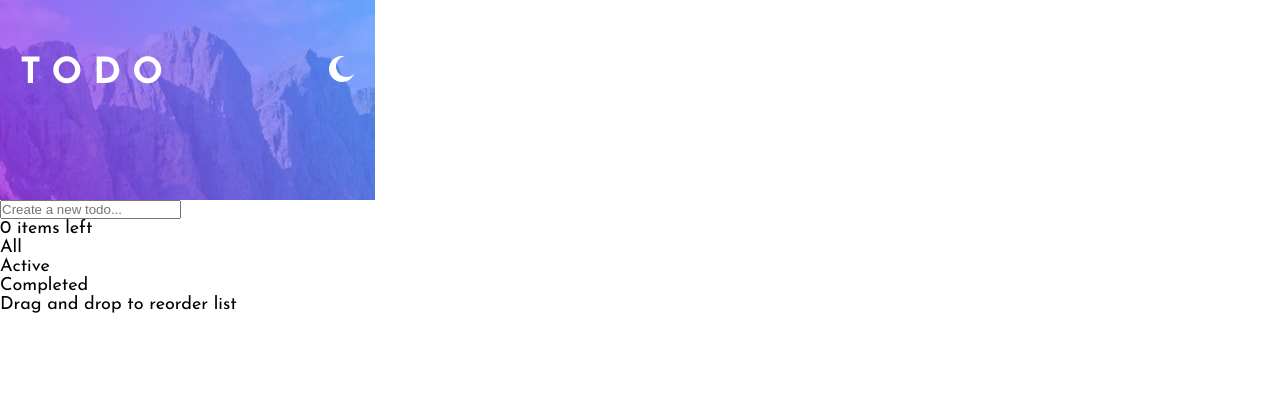
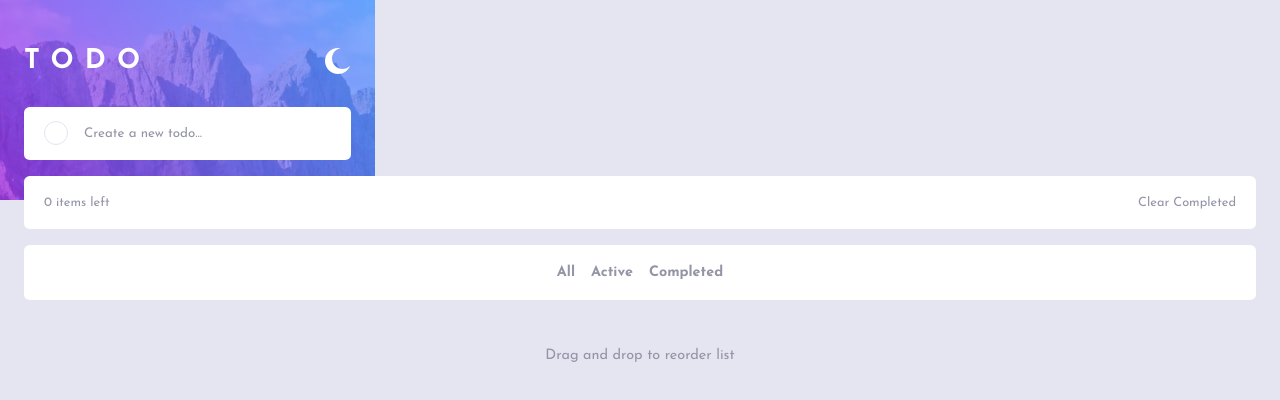
Before and after one commit to kmongy/frontendmentorio, a Vue app in the folder todo-app/vue-todo-app/: page / in a window 1280 px wide. Shown: the top 400 px of the page. Built offline with nearby package versions, Linux system fonts and the light colour scheme.

Commit message:
Updated with styling.

```diff
--- a/todo-app/vue-todo-app/src/assets/scss/_variables.scss
+++ b/todo-app/vue-todo-app/src/assets/scss/_variables.scss
@@ -4,15 +4,15 @@ $backGroundGradient: linear-gradient hsl(192, 100%, 67%) to hsl(280, 87%, 65%);
 /* LIGHT THEME */
 $lightGrey: hsl(0, 0%, 98%);
 $lightGreyishBlue: hsl(236, 33%, 92%);
-$grayishBlue: hsl(233, 11%, 84%);
-$darkGrayishBlue: hsl(236, 9%, 61%);
+$greyishBlue: hsl(233, 11%, 84%);
+$darkGreyishBlue: hsl(236, 9%, 61%);
 $grey: hsl(235, 19%, 35%);
 
 /* DARK THEME */
 $darkBlue: hsl(235, 21%, 11%);
 $desaturatedBlue: hsl(235, 24%, 19%);
-$darkThemeLightGray: hsl(234, 39%, 85%);
-$darkThemeGray: hsl(234, 11%, 52%);
+$darkThemeLightGrey: hsl(234, 39%, 85%);
+$darkThemeGrey: hsl(234, 11%, 52%);
 $darkThemeDarkBlue: hsl(233, 14%, 35%);
-$darkThemeDarkGray: hsl(237, 14%, 26%);
+$darkThemeDarkGrey: hsl(237, 14%, 26%);
 $darkThemeHover: hsl(236, 33%, 92%);
--- a/todo-app/vue-todo-app/src/assets/scss/main.scss
+++ b/todo-app/vue-todo-app/src/assets/scss/main.scss
@@ -12,21 +12,116 @@ html {
   padding: 0;
 }
 body {
+  background: $lightGreyishBlue;
   font-family: 'Josefin Sans', sans-serif;
   font-size: 18px;
 }
-.todo-header {
+ul,
+li {
+  list-style: none;
+  margin: 0;
+  padding: 0;
+}
+svg {
+  cursor: pointer;
+}
+.header-wrapper {
   background: url('~@/assets/images/bg-mobile-light.jpg') no-repeat;
   background-image: cover;
   min-height: 200px;
   width: 375px;
+  padding: 0 1.5rem;
+}
+.todo-header {
   display: flex;
   justify-content: space-between;
-
-  padding: 3.5rem 1.25rem;
+  padding: 3rem 0 1.75rem 0;
 
   h1 {
+    font-size: 1.7rem;
     letter-spacing: 0.7rem;
     color: white;
   }
 }
+.completion-circle {
+  border: 1px solid $lightGreyishBlue;
+  border-radius: 50%;
+  width: 24px;
+  height: 24px;
+}
+.todo-form {
+  position: relative;
+
+  .completion-circle {
+    position: absolute;
+    display: flex;
+    top: 0.85rem;
+    left: 1.25rem;
+  }
+}
+.todo-input {
+  border: none;
+  border-radius: 0.35rem;
+  color: $grey;
+  font-family: inherit;
+  padding: 1.25rem 1rem 1.25rem 3.75rem;
+  width: 100%;
+
+  &::placeholder {
+    color: $darkGreyishBlue;
+  }
+}
+.items-in-todos {
+  background: white;
+  border-radius: 0.35rem;
+  margin: -1.5rem 1.5rem 0 1.5rem;
+
+  .todo-items {
+    position: relative;
+    border-bottom: 1px solid $greyishBlue;
+    color: $grey;
+    display: flex;
+    align-items: center;
+    font-size: 0.8rem;
+    padding: 1rem 1.25rem;
+  }
+
+  .completion-circle {
+    cursor: pointer;
+    margin-right: 1rem;
+  }
+
+  .delete-todo {
+    position: absolute;
+    right: 1.25rem;
+  }
+}
+.todos-list-info {
+  display: flex;
+  justify-content: space-between;
+  color: $darkGreyishBlue;
+  font-size: 0.8rem;
+  padding: 1.25rem;
+}
+.todos-status {
+  background: white;
+  border-radius: 0.35rem;
+  color: $darkGreyishBlue;
+  display: flex;
+  justify-content: center;
+  align-items: center;
+  font-size: 0.9rem;
+  font-weight: 700;
+  padding: 1.25rem;
+  margin: 1rem 1.5rem 2rem 1.5rem;
+
+  p {
+    padding: 0 0.5rem;
+  }
+}
+.drag-drop-info {
+  color: $darkGreyishBlue;
+  font-size: 0.9rem;
+  text-align: center;
+  padding-top: 1rem;
+}
--- a/todo-app/vue-todo-app/src/components/Todos.vue
+++ b/todo-app/vue-todo-app/src/components/Todos.vue
@@ -1,5 +1,6 @@
 <template>
   <div class="todo-wrapper">
+    <div class="header-wrapper">
       <header class="todo-header">
         <h1>TODO</h1>
         <div class="dark-mode-toggle">
@@ -19,20 +20,23 @@
       </header>
 
       <form class="todo-form" @submit.prevent="todoSubmit">
+        <div class="completion-circle"></div>
         <input
           v-model="todoItem"
+          class="todo-input"
           type="text"
           placeholder="Create a new todo..."
         />
       </form>
+    </div>
 
     <div class="items-in-todos">
       <ul>
-        <li v-for="(todo, index) in todosArray" :key="index">
-          <div class="check"></div>
+        <li class="todo-items" v-for="(todo, index) in todosArray" :key="index">
+          <div class="completion-circle"></div>
           {{ todo.task }}
           <div class="delete-todo" @click="deleteTodo">
-            <svg xmlns="http://www.w3.org/2000/svg" width="18" height="18">
+            <svg class="delete" xmlns="http://www.w3.org/2000/svg" width="18" height="18">
               <path
                 fill="#494C6B"
                 fill-rule="evenodd"
@@ -44,6 +48,7 @@
       </ul>
       <div class="todos-list-info">
         <p>{{ todosArray.length }} items left</p>
+        <p>Clear Completed</p>
       </div>
     </div>
 
@@ -53,7 +58,7 @@
       <p>Completed</p>
     </div>
 
-    <p>Drag and drop to reorder list</p>
+    <p class="drag-drop-info">Drag and drop to reorder list</p>
   </div>
 </template>
 
@@ -77,9 +82,6 @@ export default {
         completed: false,
       });
 
-      console.log(this.todoItem);
-      console.log(this.todosArray);
-
       this.todoItem = "";
     },
 
```
Lines whose indentation alone changed are shown as unchanged.
